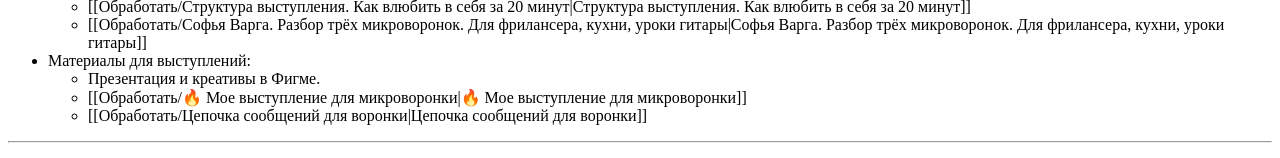
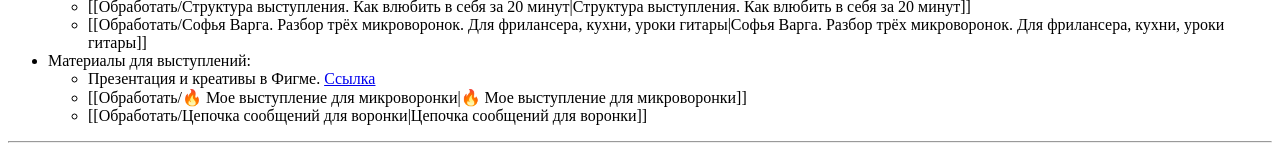
Before and after one commit to wikiao/wikiao, an Eleventy site: page src/site/notes/Обработать/💗💛💛 Мега проект «Моя первая микроворонка».md in a window 1280 px wide. Shown: the part 324-482 px from the top of the page. Built offline with nearby package versions, Linux system fonts and the light colour scheme; Eleventy itself is replaced by a stand-in of ours; files that its build step writes are made by us from their sources; a script that the page names is missing; what @sindresorhus/slugify, eleventy-plugin-nesting-toc, fs-file-tree, markdown-it-attrs would draw is missing.

Commit message:
Update content src/site/notes/Обработать/💗💛💛 Мега проект «Моя первая микроворонка».md

```diff
--- a/src/site/notes/Обработать/💗💛💛 Мега проект «Моя первая микроворонка».md
+++ b/src/site/notes/Обработать/💗💛💛 Мега проект «Моя первая микроворонка».md
@@ -26,7 +26,7 @@
 	- [[Обработать/Структура выступления. Как влюбить в себя за 20 минут\|Структура выступления. Как влюбить в себя за 20 минут]]
 	- [[Обработать/Софья Варга. Разбор трёх микроворонок. Для фрилансера, кухни, уроки гитары\|Софья Варга. Разбор трёх микроворонок. Для фрилансера, кухни, уроки гитары]]
 - Материалы для выступлений:
-	- Презентация и креативы в Фигме.
+	- Презентация и креативы в Фигме. [Ссылка](https://www.figma.com/file/4GHLPSCvmnGGKsFuBUnu7q/%D0%9F%D1%80%D0%BE%D1%81%D1%82%D0%BE%D0%9A%D0%BB%D1%83%D0%B1?type=design&node-id=9%3A2&mode=design&t=2ao6qr5Nt3DVF2Yq-1)
 	- [[Обработать/🔥 Мое выступление для микроворонки\|🔥 Мое выступление для микроворонки]]
 	- [[Обработать/Цепочка сообщений для воронки\|Цепочка сообщений для воронки]]
 
```
